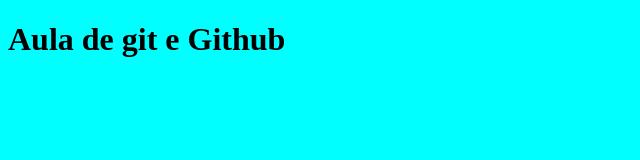
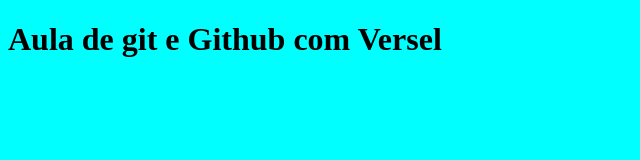
Before and after one commit to Pottassiuw/repo1ads, a plain HTML site: page src/index.html in a window 1280 px wide. Shown: the whole page, without its empty margins (0-640 px from the left). Drawn offline with Linux system fonts and the light colour scheme.

Commit message:
Mudanças no index.html

```diff
--- a/src/index.html
+++ b/src/index.html
@@ -7,6 +7,6 @@
     <title>Document</title>
 </head>
 <body>
-    <h1>Aula de git e Github</h1>
+    <h1>Aula de git e Github com Versel</h1>
 </body>
 </html>
```
